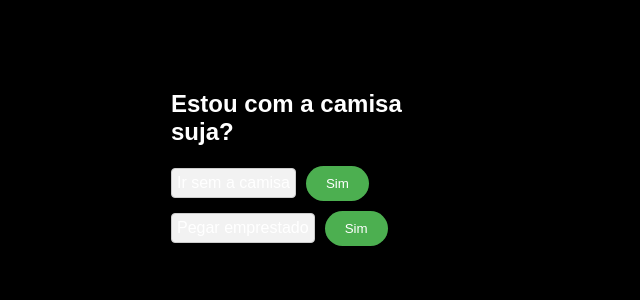
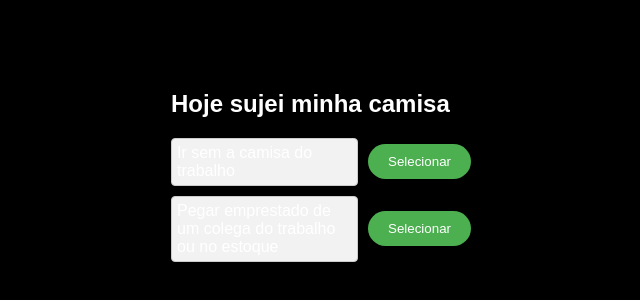
Before and after one commit to Cavera360JM/Loja-de-Ternos, a plain HTML site: page index.html in a window 1280 px wide. Shown: the whole page, without its empty margins (319-959 px from the left). Drawn offline with Linux system fonts and the light colour scheme.

Commit message:
Atualizar o index.html

```diff
--- a/index.html
+++ b/index.html
@@ -8,19 +8,21 @@
 <link rel="stylesheet" href="styles.css">
 </head>
 <body>
+<div class="container">
     <div class="decision">
-    <h2 style="color: white;">Estou com a camisa suja?</h2>
+        <h2>Hoje sujei minha camisa</h2>
         <div class="options">
             <div class="option selected">
-            <p>Ir sem a camisa</p>
-            <button onclick="showResult('advertencia')">Sim</button>
+                <p>Ir sem a camisa do trabalho</p>
+                <button onclick="showResult('advertencia')">Selecionar</button>
             </div>
             <div class="option selected">
-            <p>Pegar emprestado</p>
-            <button onclick="showResult('emprestada')">Sim</button>
+                <p>Pegar emprestado de um colega do trabalho ou no estoque</p>
+                <button onclick="showResult('emprestada')">Selecionar</button>
             </div>
         </div>
         <div id="result"></div>
+    </div>
 </div>
 
 <script src="script.js"></script>
```
Lines whose indentation alone changed are shown as unchanged.
